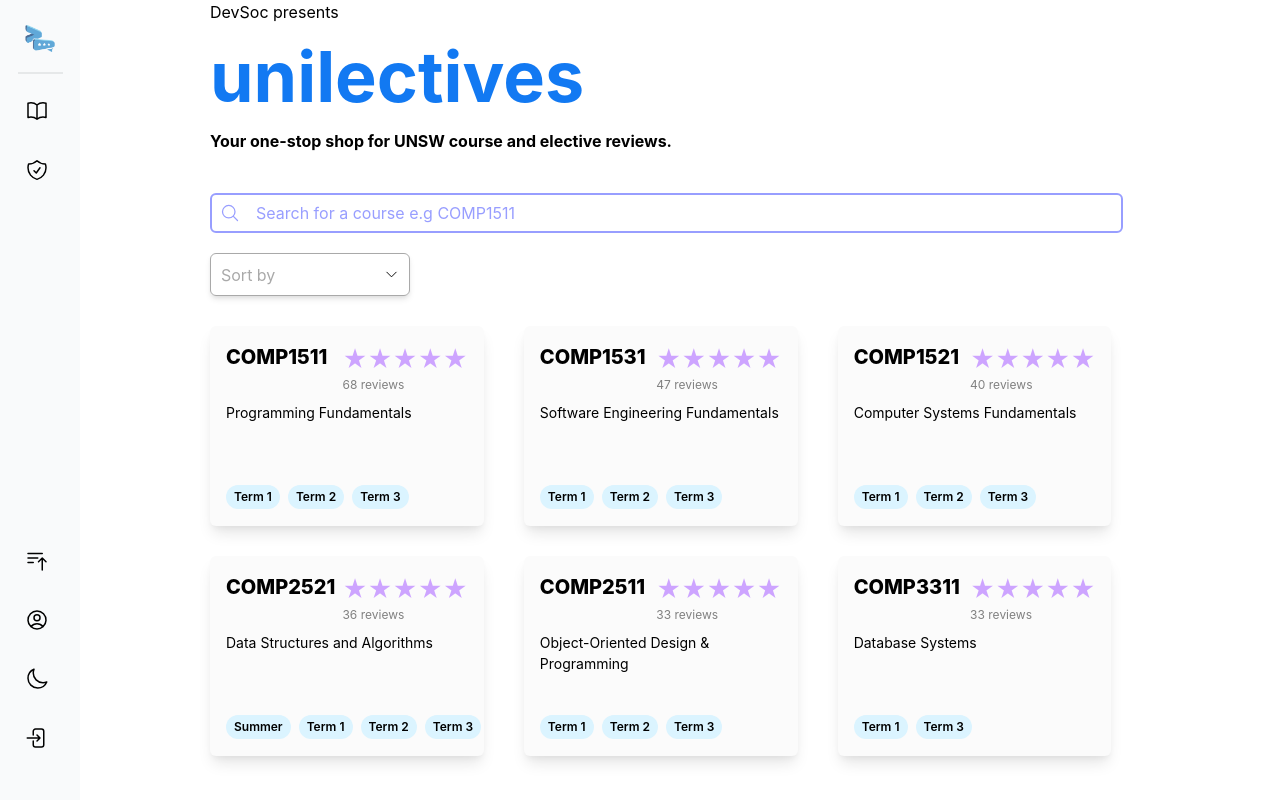
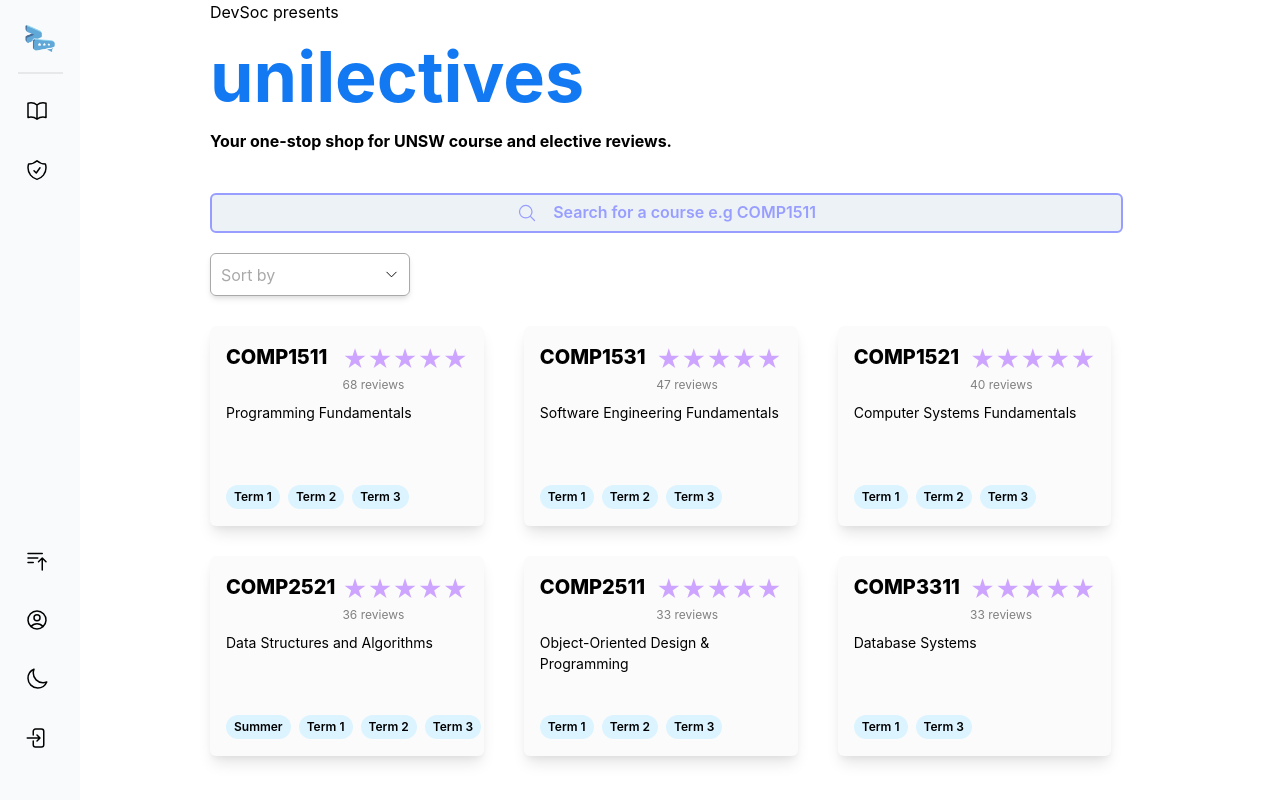
Before and after one commit to honeybunnyo/unilectiveclone, a React (Vite) app: page / in a window 1280 px wide. Built offline with nearby package versions, Linux system fonts and the light colour scheme.

Commit message:
Changed button

```diff
--- a/src/components/PageContent/searchbar.jsx
+++ b/src/components/PageContent/searchbar.jsx
@@ -1,38 +1,60 @@
-import React, { useState } from 'react';
-import { Flex, Button } from '@chakra-ui/react';
+import React, { useState } from "react";
+import {
+  useDisclosure,
+  Button,
+  Modal,
+  ModalOverlay,
+  ModalContent,
+  ModalCloseButton,
+  ModalHeader,
+  ModalFooter,
+} from "@chakra-ui/react";
 
 const searchbar = () => {
-    const [isSearchClicked, setIsSearchClicked] = useState(false);
-    const handleSearchClick = () => {
-        setIsSearchClicked(!isSearchClicked);
-    };
-
-    return (
-        <>
-            <Flex style={{ width: '97%', height: '40px', alignItems: 'center', padding: '8px', color: "#989EFF", borderRadius: '6px', cursor: 'pointer', border: '2px solid #989EFF' }} onClick={handleSearchClick}>
-                <img src="/search.svg" alt="Search Logo" style={{ marginRight: '16px' }} />
-                Search for a course e.g COMP1511
-            </Flex>
-            {isSearchClicked && (
-                <div style={{
-                    position: 'fixed',
-                    top: '50%',
-                    left: '50%',
-                    transform: 'translate(-50%, -50%)',
-                    width: '200px',
-                    height: '100px',
-                    border: '1px solid black',
-                    backgroundColor: 'white',
-                    zIndex: '9999',
-                    textAlign: 'center',
-                    borderRadius: '10px',
-                    padding: '20px'
-                }}>
-                    <Button onClick={handleSearchClick}>Dismiss</Button>
-                </div>
-            )}
-        </>
-    );
-}
+  const { isOpen, onOpen, onClose } = useDisclosure();
+  const handleSearchClick = () => {
+    onOpen();
+  };
+  return (
+    <>
+      <Button
+        style={{
+          width: "97%",
+          height: "40px",
+          alignItems: "center",
+          padding: "8px",
+          color: "#989EFF",
+          borderRadius: "6px",
+          cursor: "pointer",
+          border: "2px solid #989EFF",
+        }}
+        onClick={handleSearchClick}
+      >
+        <img
+          src="/search.svg"
+          alt="Search Logo"
+          style={{ marginRight: "16px" }}
+        />
+        Search for a course e.g COMP1511
+      </Button>
+      <Modal isOpen={isOpen} onClose={onClose} centerContent>
+        <ModalOverlay />
+        <ModalContent
+          style={{
+            top: "40%",
+          }}
+        >
+          <ModalHeader>Press dismiss to close</ModalHeader>
+          <ModalCloseButton />
+          <ModalFooter>
+            <Button mr={3} onClick={onClose}>
+              Dismiss
+            </Button>
+          </ModalFooter>
+        </ModalContent>
+      </Modal>
+    </>
+  );
+};
 
 export default searchbar;
```
